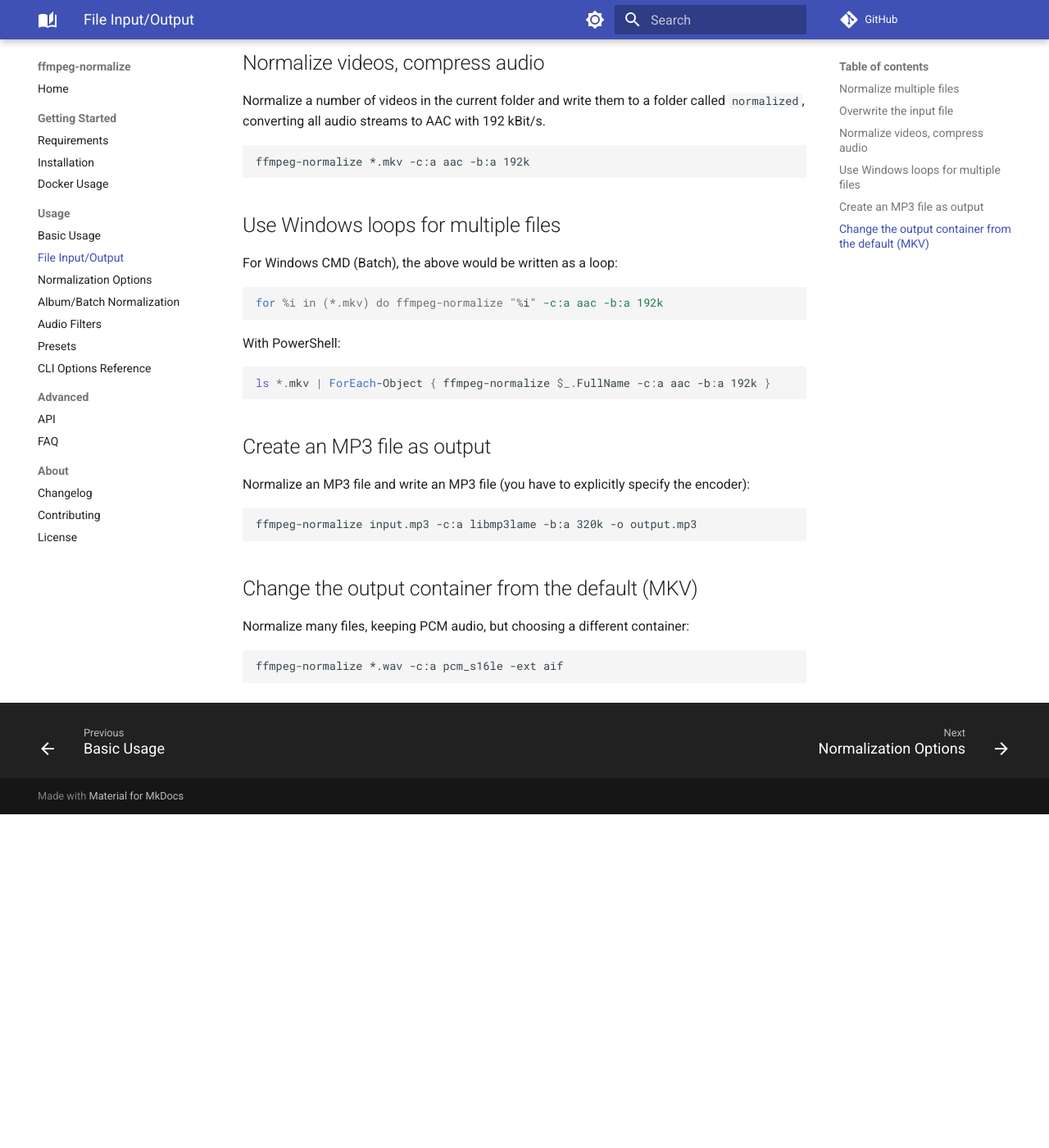
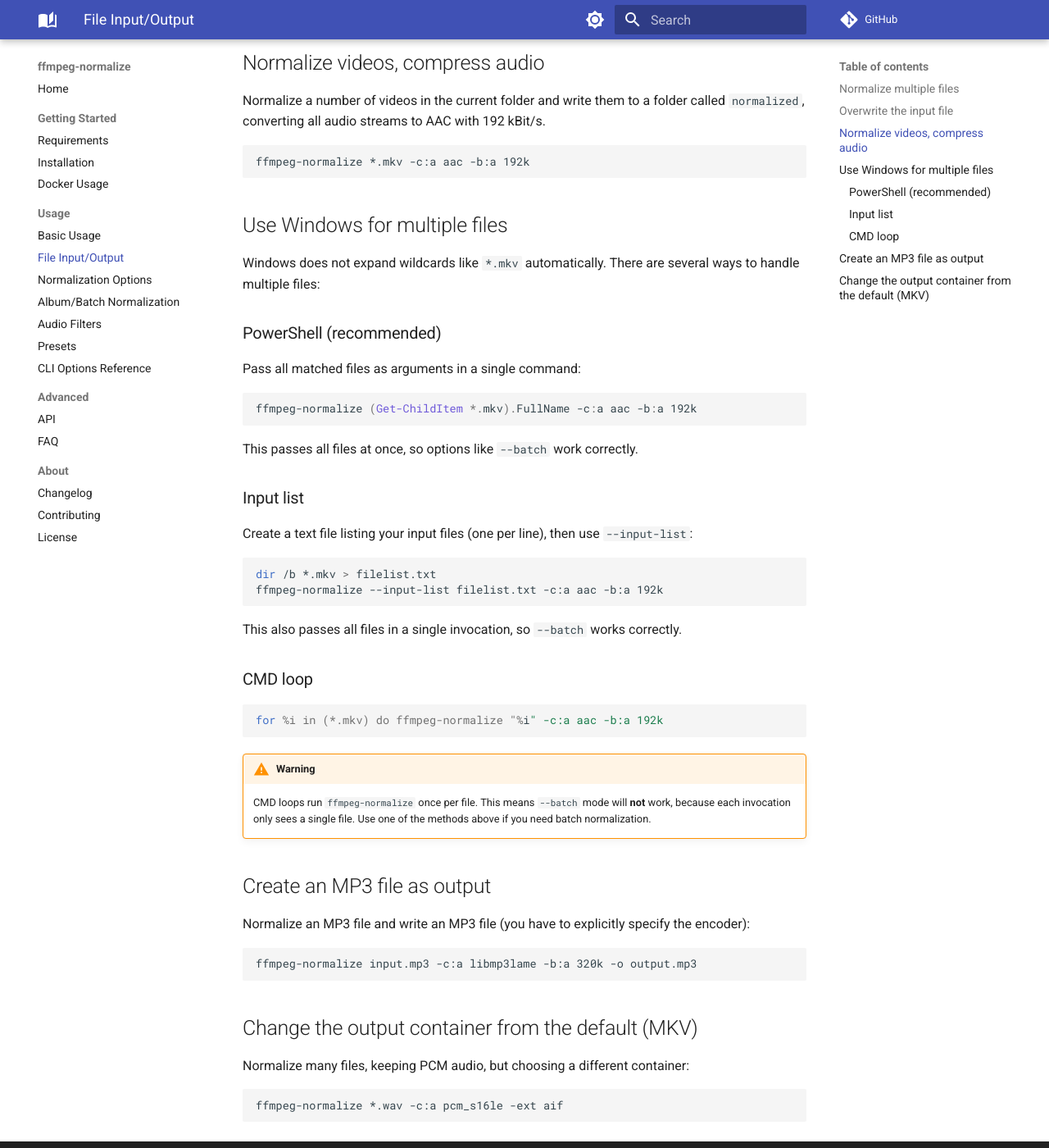
Before and after one commit to slhck/ffmpeg-normalize, an MkDocs documentation site: the page built from docs/usage/file-input-output.md, in a window 1280 px wide and 1400 px high, scrolled down 707 px. Shown: the whole window at 82% size. Built offline with MkDocs 1.6.1 and Material for MkDocs 9.7.7, drawn with Linux system fonts in a browser that asks for light colours; comment, search, counter and statistics services are not loaded; before the commit the page ends 1700 px from its top, so only the background shows below that.

Commit message:
docs: update file and batch handling under powershell/CMD

````diff
--- a/docs/usage/file-input-output.md
+++ b/docs/usage/file-input-output.md
@@ -30,19 +30,40 @@
 ffmpeg-normalize *.mkv -c:a aac -b:a 192k
 ```
 
-## Use Windows loops for multiple files
+## Use Windows for multiple files
 
-For Windows CMD (Batch), the above would be written as a loop:
+Windows does not expand wildcards like `*.mkv` automatically. There are several ways to handle multiple files:
+
+### PowerShell (recommended)
+
+Pass all matched files as arguments in a single command:
+
+```powershell
+ffmpeg-normalize (Get-ChildItem *.mkv).FullName -c:a aac -b:a 192k
+```
+
+This passes all files at once, so options like `--batch` work correctly.
+
+### Input list
+
+Create a text file listing your input files (one per line), then use `--input-list`:
+
+```bat
+dir /b *.mkv > filelist.txt
+ffmpeg-normalize --input-list filelist.txt -c:a aac -b:a 192k
+```
+
+This also passes all files in a single invocation, so `--batch` works correctly.
+
+### CMD loop
 
 ```bat
 for %i in (*.mkv) do ffmpeg-normalize "%i" -c:a aac -b:a 192k
 ```
 
-With PowerShell:
+!!! warning
 
-```powershell
-ls *.mkv | ForEach-Object { ffmpeg-normalize $_.FullName -c:a aac -b:a 192k }
-```
+    CMD loops run `ffmpeg-normalize` once per file. This means `--batch` mode will **not** work, because each invocation only sees a single file. Use one of the methods above if you need batch normalization.
 
 ## Create an MP3 file as output
 
````
Also changed, not shown: docs/usage/album-batch-normalization.md (+21 -0 lines).
